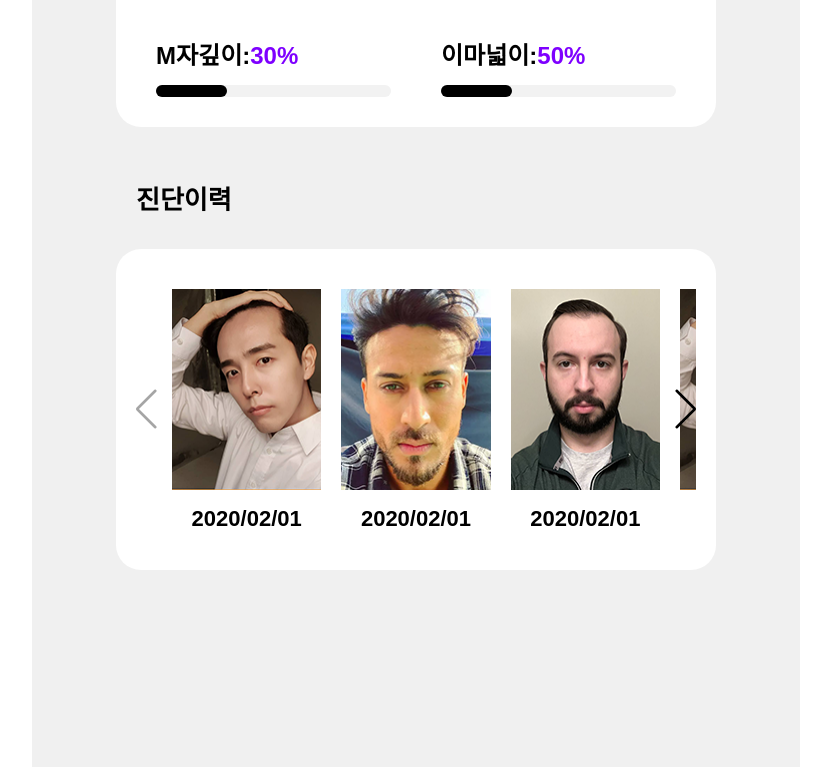
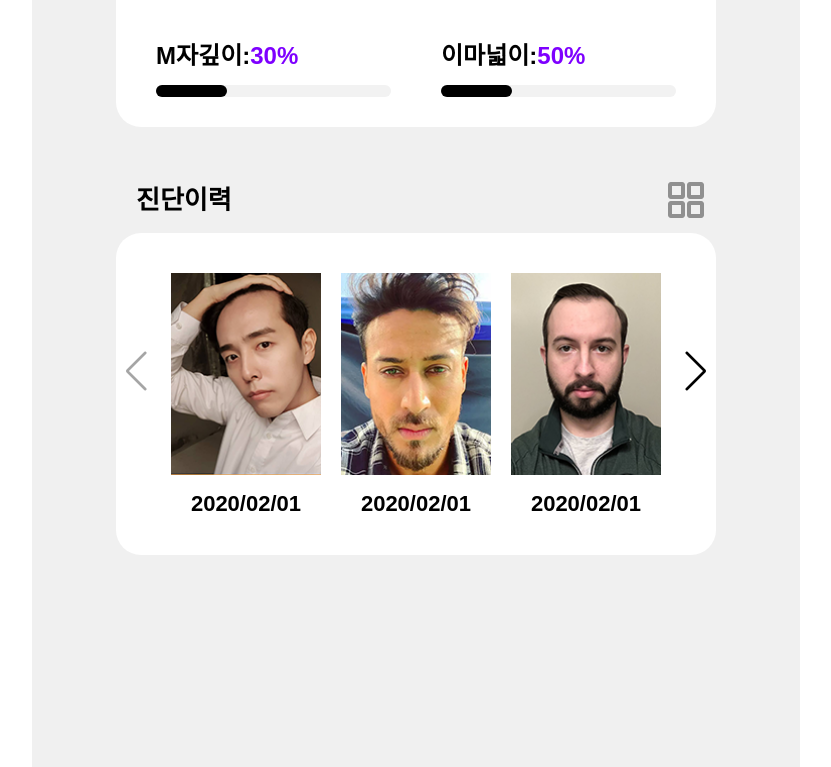
Before and after one commit to kse012050/nandago, a plain HTML site: page main.html in a window 1280 px wide. Shown: the part 1935-2702 px from the top of the page, without its empty margins (224-1055 px from the left). Drawn offline with nearby package versions, Linux system fonts and the light colour scheme; a web font is replaced by a local one.

```diff
--- a/css/global.css
+++ b/css/global.css
@@ -143,7 +143,6 @@ header > div .popupArea > div.searcPopupArea ul li:not(:last-of-type){margin-rig
 
 /* 해더 팝업 - 검색 결과 */
 .searchResultsArea{position: fixed; top: 7.125em; left: 0; width: 100%; height: calc(100vh - 7.125em); box-sizing: border-box; padding-top: 4.250em; background-color: white; z-index: 100;}
-.searchResultsArea > div{}
 .searchResultsArea > div > p{font-size: 2.250em; margin-bottom: 0.417em;}
 .searchResultsArea > div > p span{display: inline-block; height: 100%;}
 .searchResultsArea > div > p span.underline{padding-bottom: 0.333em; position: relative;}
@@ -187,7 +186,6 @@ header > div .popupArea > div.noticePopupArea .noticeControlsBtn div.underline::
 .wrap > nav ul li a div{ width: 2.450em; height: 2.100em; margin-bottom: 0.750em;}
 .wrap > nav ul li a div img{width: 100%;}
 .wrap > nav ul li:nth-of-type(3) a{color: white; position: relative;}
-.wrap > nav ul li:nth-of-type(3) a::after{    content: ''; position: absolute; bottom: 1.800em; left: -0.200em; width: 6.000em; height: 5.600em; background-color: #7e00ff; border-radius: 100%; z-index: -1;}
-.wrap > nav ul li:nth-of-type(3) a div{}
+.wrap > nav ul li:nth-of-type(3) a::after{    content: ''; position: absolute; bottom: 1.800em; left: -0.05em; width: 6.000em; height: 5.600em; background-color: #7e00ff; border-radius: 100%; z-index: -1;}
 .wrap > nav ul li:nth-of-type(3) a div img{transform: scale(1.45);transform-origin: bottom;}
 /* 하단 메뉴 fin */
--- a/css/page.css
+++ b/css/page.css
@@ -5,7 +5,7 @@
 /* 메인 */
 .mainArea{background-color: #f0f0f0;}
 .mainArea > div{padding-top: 0.625em;padding-bottom: 5.000em;}
-.mainArea > div > *{margin-bottom: 3.750em;}
+.mainArea > div > *:not(:last-child){margin-bottom: 3.750em;}
 .mainArea > div section h3{font-size: 1.625em; font-weight: 900; margin-bottom:0.769em; padding: 0 0.769em;}
 .mainArea > div section > div{background-color: white; border-radius: 25px; margin-bottom: 1.538em;}
 .mainArea > div section div.progressArea{height:30.000em; display: flex; flex-direction: column; justify-content: space-between; box-sizing: border-box;}
@@ -31,18 +31,17 @@
 .mainArea > div div.bannerArea .bannerSlider .swiper-pagination .swiper-pagination-bullet.swiper-pagination-bullet-active{width: 2.000em; border-radius: 10px;}
 /* 메인 베너  fin*/
 .mainArea > div section.mainDiagnosisResultArea > div{padding: 1.875em 2.500em;}
-.mainArea > div section.mainDiagnosisHistoryArea > div{padding: 2.500em 1.250em;}
-.mainArea > div section.mainDiagnosisHistoryArea > div .mainRecordSlider{padding: 0 2.250em;}
+.mainArea > div section.mainDiagnosisHistoryArea{position: relative;}
+.mainArea > div section.mainDiagnosisHistoryArea > button.sortBtn{position: absolute; right: 0.769em; top: -0.313em; width: 2.250em; height: 2.250em; background: url('../images/sortIcon01.png') no-repeat center / cover;}
+.mainArea > div section.mainDiagnosisHistoryArea > div{padding: 2.500em 3.438em;}
 .mainArea > div section.mainDiagnosisHistoryArea > div .mainRecordSlider .swiper-slide img{ width: 100%; margin-bottom: 0.938em;}
 .mainArea > div section.mainDiagnosisHistoryArea > div .mainRecordSlider .swiper-slide time{display: block; font-size: 1.375em; font-weight: 900; text-align: center;}
 .mainArea > div section.mainDiagnosisHistoryArea > div .mainRecordSlider .swiper-slide time span{font-weight: 900;}
 .mainArea > div section.mainDiagnosisHistoryArea > div .mainRecordSlider .swiper-slide time span:not(:first-of-type)::before{content: '/';}
-.mainArea > div section.mainDiagnosisHistoryArea > div .mainRecordSlider .swiper-button-next,
-.mainArea > div section.mainDiagnosisHistoryArea > div .mainRecordSlider .swiper-button-prev{color: black; font-size: 1em; width: auto;}
-.mainArea > div section.mainDiagnosisHistoryArea > div .mainRecordSlider .swiper-button-next::after,
-.mainArea > div section.mainDiagnosisHistoryArea > div .mainRecordSlider .swiper-button-prev::after{font-size: 2.5em;}
-.mainArea > div section.mainDiagnosisHistoryArea > div .mainRecordSlider .swiper-button-next{right: 0;}
-.mainArea > div section.mainDiagnosisHistoryArea > div .mainRecordSlider .swiper-button-prev{left: 0;}
+.mainArea > div section.mainDiagnosisHistoryArea > div .swiper-button-next,
+.mainArea > div section.mainDiagnosisHistoryArea > div .swiper-button-prev{color: black; font-size: 1em; width: auto;}
+.mainArea > div section.mainDiagnosisHistoryArea > div .swiper-button-next::after,
+.mainArea > div section.mainDiagnosisHistoryArea > div .swiper-button-prev::after{font-size: 2.5em;}
 /* 메인 fin*/
 
 
--- a/main.html
+++ b/main.html
@@ -159,7 +159,7 @@
                 </section>
                 <section class="mainDiagnosisHistoryArea">
                     <h3>진단이력</h3>
-                    <button></button>
+                    <button class="sortBtn"></button>
                     <div>
                         <div class="swiper-container mainRecordSlider">
                             <div class="swiper-wrapper">
@@ -180,10 +180,10 @@
                                     <time><span>2020</span><span>02</span><span>01</span></time>
                                 </div>
                             </div>
-                            <!-- Add Arrows -->
-                            <div class="swiper-button-next"></div>
-                            <div class="swiper-button-prev"></div>
                         </div>
+                        <!-- Add Arrows -->
+                        <div class="swiper-button-next"></div>
+                        <div class="swiper-button-prev"></div>
                     </div>
                 </section>
             </div>
```
Also changed, not shown: QnA.html (+1 -1 lines), hospital.html (+1 -1 lines), js/common.js (+4 -3 lines).
